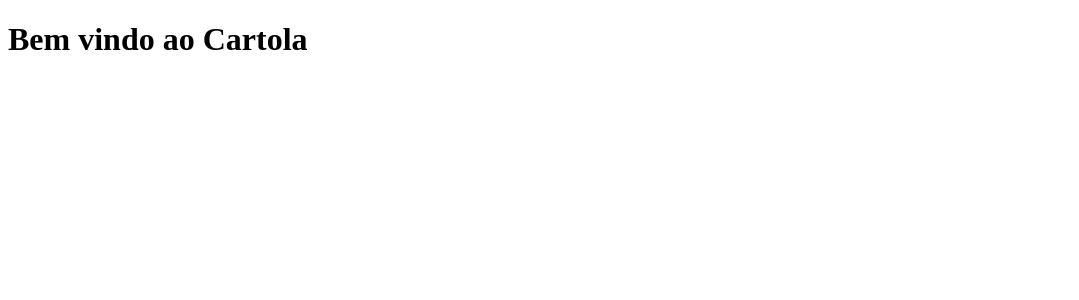
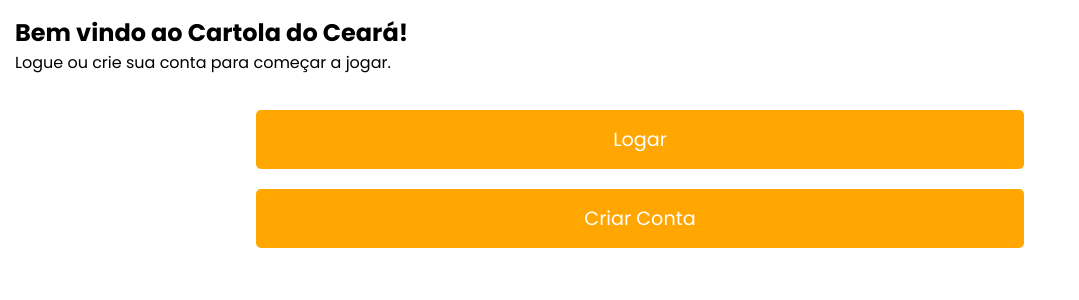
Before and after one commit to ciardileo/cartola-if, a Django app: page / in a window 1280 px wide. Shown: the top 300 px of the page, without its empty margins (0-1079 px from the left). Run offline with Django 4.2, Linux system fonts and the light colour scheme.

Commit message:
adiciona css do cabeçalho da página inicial de lógica de contas

```diff
--- a/cartola/app/templates/index.html
+++ b/cartola/app/templates/index.html
@@ -1,11 +1,33 @@
+{% load static %}
 <!DOCTYPE html>
 <html lang="pt-br">
 <head>
     <meta charset="UTF-8">
     <meta name="viewport" content="width=device-width, initial-scale=1.0">
+    <link rel="stylesheet" href="{% static "css/global.css" %}">
+    <script src="{% static "js/main.js" %}"></script>
     <title>Cartola - Home</title>
 </head>
 <body>
-    <h1>Bem vindo ao Cartola</h1>
+    {% if user.is_authenticated %}
+        <header>
+            <h1>Bora cartolar, {{user.username}}!</h1>
+            <div>
+                <div onclick="toggleMenu()" id="profile"></div>
+                <menu id="profile-menu">
+                    <a href="{% url "login" %}">Logar</a>
+                    <a href="{% url "signup" %}">Criar Conta</a>
+                    <a href="{% url "logout" %}">Deslogar</a>
+                <menu>
+            </div>
+        </header>
+    {% else %}
+        <section id="logged-out-intro">
+            <h2>Bem vindo ao Cartola do Ceará!</h2>
+            <p>Logue ou crie sua conta para começar a jogar.</p>
+        </section>
+        <a class="logged-out-btn" href="{% url "login" %}">Logar</a>
+        <a class="logged-out-btn" href="{% url "signup" %}">Criar Conta</a>
+    {% endif %}
 </body>
 </html>
--- a/cartola/app/views.py
+++ b/cartola/app/views.py
@@ -4,7 +4,7 @@ Arquivo que salva as views, funções que serão executadas quando certa url é
 
 from django.shortcuts import render, redirect
 from django.contrib.auth.forms import UserCreationForm
-from django.contrib.auth import login
+from django.contrib.auth import login, logout
 from django.views.generic import CreateView
 from django.urls import reverse_lazy
 from rich.console import Console
@@ -19,6 +19,11 @@ def home(request):
 		request, "index.html"
 	)
 
+def logout_view(request):
+    console.log(f"Usuário {request.user.username} deslogado!")
+    logout(request)
+    return redirect("home")
+
 # class-based-view, herda o CreateView para ter menos trabalho
 class SignUpView(CreateView):
     form_class = UserCreationForm
--- a/cartola/cartola/urls.py
+++ b/cartola/cartola/urls.py
@@ -12,7 +12,7 @@ urlpatterns = [
     path("admin/", admin.site.urls),  # página de admin
     path('signup/', views.SignUpView.as_view(), name='signup'),  # criação de view
     path('login/', auth_views.LoginView.as_view(), name='login'),
-    path('logout/', auth_views.LogoutView.as_view(), name='logout'),
+    path('logout/', views.logout_view, name='logout'),
     path("", views.home, name="home")
 ]
 
--- /dev/null
+++ b/cartola/static/css/global.css
@@ -0,0 +1,93 @@
+@charset "UTF-8";
+@import url('https://fonts.googleapis.com/css2?family=Inter:wght@100..900&family=Poppins:wght@400;500;600;700&display=swap');
+
+
+*{
+    margin: 0;
+    padding: 0;
+    box-sizing: border-box;
+    font-family: "Poppins", sans-serif;
+}
+
+body{
+    width: 100vw;
+    height: 100vh;
+    overflow-x: 0;
+}
+
+/* header */
+header{
+    display: flex;
+    padding: 15px;
+    background-color: rgba(128, 128, 128, 0.116);
+}
+
+header > h1{
+    flex: 0 0 60%;
+    font-size: 1.6em;
+}
+
+header > div{
+    flex: 0 0 40%;
+    padding: 5px;
+}
+
+#profile{
+    background-image: url("../images/profile.png");
+    background-position: center;
+    background-size: contain;
+    border-radius: 50px;
+    height: 50px;
+    width: 50px;
+    margin: auto;
+}
+
+#profile-menu {
+    display: none;
+    position: absolute;
+    top: 80px; /* ajuste conforme necessário */
+    right: 15px; /* ajuste conforme necessário */
+    background-color: white;
+    border: 1px solid #ccc;
+    border-radius: 5px;
+    padding: 10px;
+    box-shadow: 0 4px 8px rgba(0, 0, 0, 0.1);
+    z-index: 1000;
+}
+
+#profile-menu a{
+    text-align: center;
+    display: block;
+    width: 100%;
+    margin: 5px 0;
+    padding: 10px;
+    text-align: left;
+    background-color: transparent;
+    border: none;
+    cursor: pointer;
+    text-decoration: none;
+    color: black;
+}
+
+.profile-menu a:hover{
+    background-color: #f1f1f1;
+}
+
+/* botões que aparecem quando estiver deslogado */
+
+.logged-out-btn{
+    display: block;
+    margin: 20px auto;
+    padding: 15px;
+    background-color: rgb(255, 166, 0);
+    font-size: 1.2em;
+    border-radius: 5px;
+    width: 60vw;
+    color: white;
+    text-decoration: none;
+    text-align: center;
+}
+
+#logged-out-intro{
+    padding: 15px;
+}
--- /dev/null
+++ b/cartola/static/js/main.js
@@ -0,0 +1,10 @@
+/* funções da página inicial */
+
+function toggleMenu() {
+    var menu = document.getElementById("profile-menu");
+    if (menu.style.display === "none" || menu.style.display === "") {
+        menu.style.display = "block";
+    } else {
+        menu.style.display = "none";
+    }
+}
```
Also changed, not shown: cartola/cartola/settings.py (+6 -1 lines), cartola/static/images/profile.png (added).
